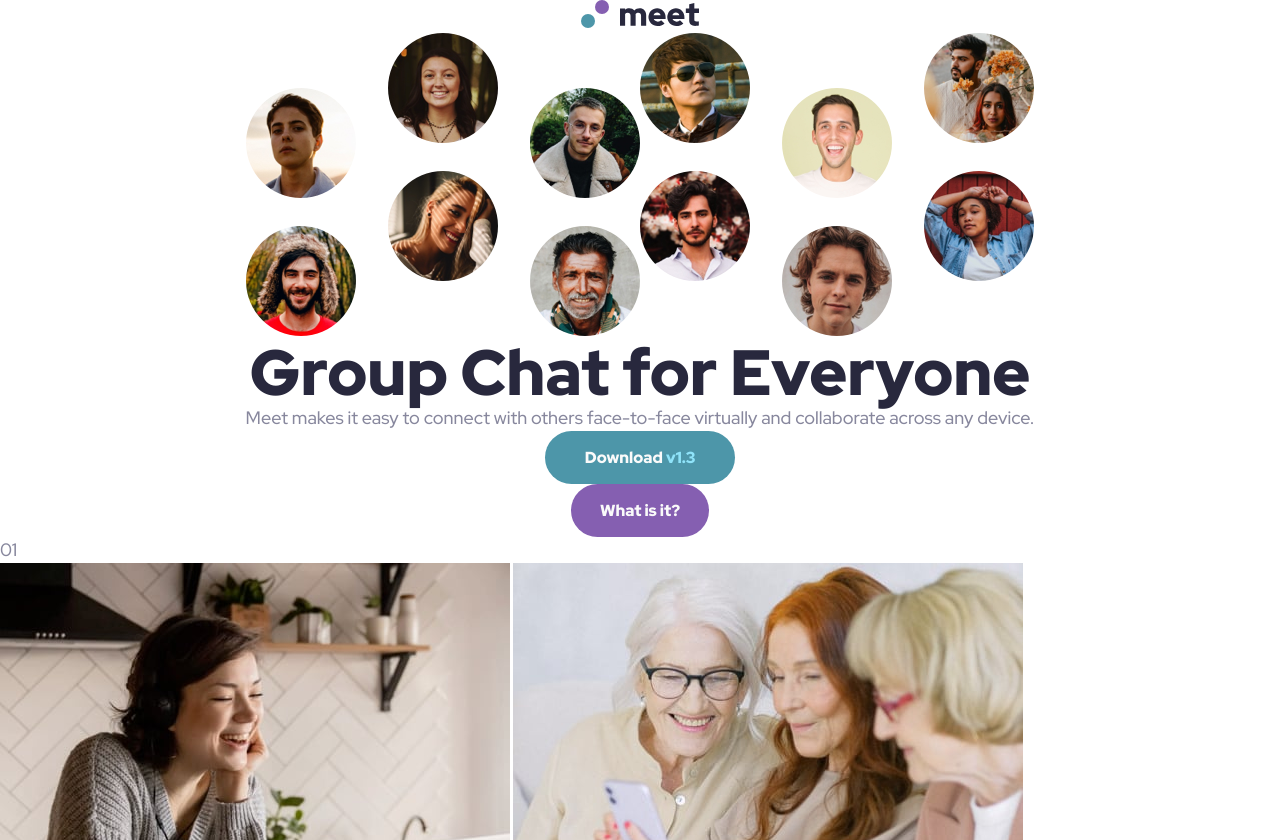
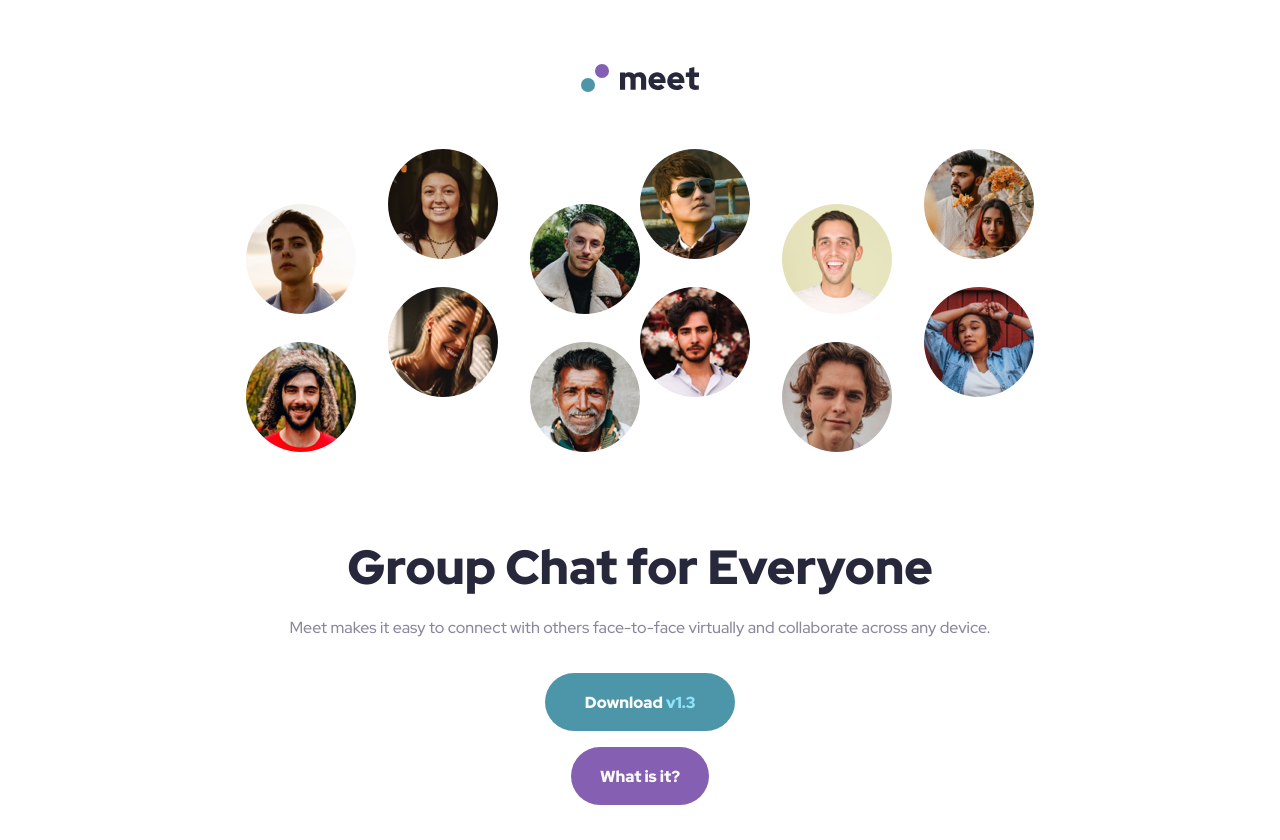
Before and after one commit to rparias/meet-landing-page, a plain HTML site: page index.html in a window 1280 px wide. Shown: the top 840 px of the page. Drawn offline with Linux system fonts and the light colour scheme.

Commit message:
Refactors css measures for typography and WIP with mobile version

```diff
--- a/styles/styles.css
+++ b/styles/styles.css
@@ -18,27 +18,33 @@
     --white: #FAFAFA;
 }
 
+body {
+    font-size: 16px;
+    line-height: 16px;
+}
+
 h1, h2, h3 {
     text-align: center;
 }
 
 h1 {
-    font-size: 64px;
-    line-height: 64px;
+    font-size: 2.5rem;
+    line-height: 2.75rem;
     font-weight: 900;
     color: var(--black);
+    padding: 1.5rem;
 }
 
 h2 {
-    font-size: 40px;
-    line-height: 44px;
+    font-size: 2rem;
+    line-height: 2.25rem;
     font-weight: 900;
     color: var(--black);
 }
 
 h3 {
-    font-size: 16px;
-    line-height: 26px;
+    font-size: 1rem;
+    line-height: 1.625rem;
     font-weight: 900;
     letter-spacing: 4px;
     text-transform: uppercase;
@@ -46,8 +52,8 @@ h3 {
 }
 
 p {
-    font-size: 18px;
-    line-height: 26px;
+    font-size: 1rem;
+    line-height: 1.625rem;
     font-weight: 500;
     color: var(--gray);
 }
@@ -56,6 +62,7 @@ header {
     display: flex;
     flex-direction: column;
     align-items: center;
+    padding: 4rem 1.5rem;
 }
 
 .btn {
@@ -66,6 +73,7 @@ header {
     font-weight: 900;
     color: var(--white);
     cursor: pointer;
+    height: 58px;
 }
 
 .primary {
@@ -94,6 +102,10 @@ header {
     color: var(--soft-violet);
 }
 
+.logo {
+    margin-bottom: 54px;
+}
+
 .logo img {
     width: 119px;
     height: 28px;
@@ -102,6 +114,7 @@ header {
 .faces {
     display: flex;
     justify-content: center;
+    margin-bottom: 4rem;
 }
 
 .info-header {
@@ -117,5 +130,37 @@ header {
 .buttons-header {
     display: flex;
     flex-direction: column;
+    justify-content: space-between;
     align-items: center;
+    margin: 2rem;
+    flex-basis: 132px;
 }
+
+@media only screen and (min-width: 768px) {
+    h1 {
+        font-size: 3rem;
+        line-height: 3rem;
+    }
+
+    h2 {
+        font-size: 2.5rem;
+        line-height: 2.75rem;
+    }
+
+    p {
+        font-size: 1rem;
+        line-height: 1.625rem;
+    }
+}
+
+@media only screen and (min-width: 1440px) {
+    h1 {
+        font-size: 4rem;
+        line-height: 4rem;
+    }
+
+    p {
+        font-size: 1.125rem;
+        line-height: 1.625rem;
+    }
+}
```
